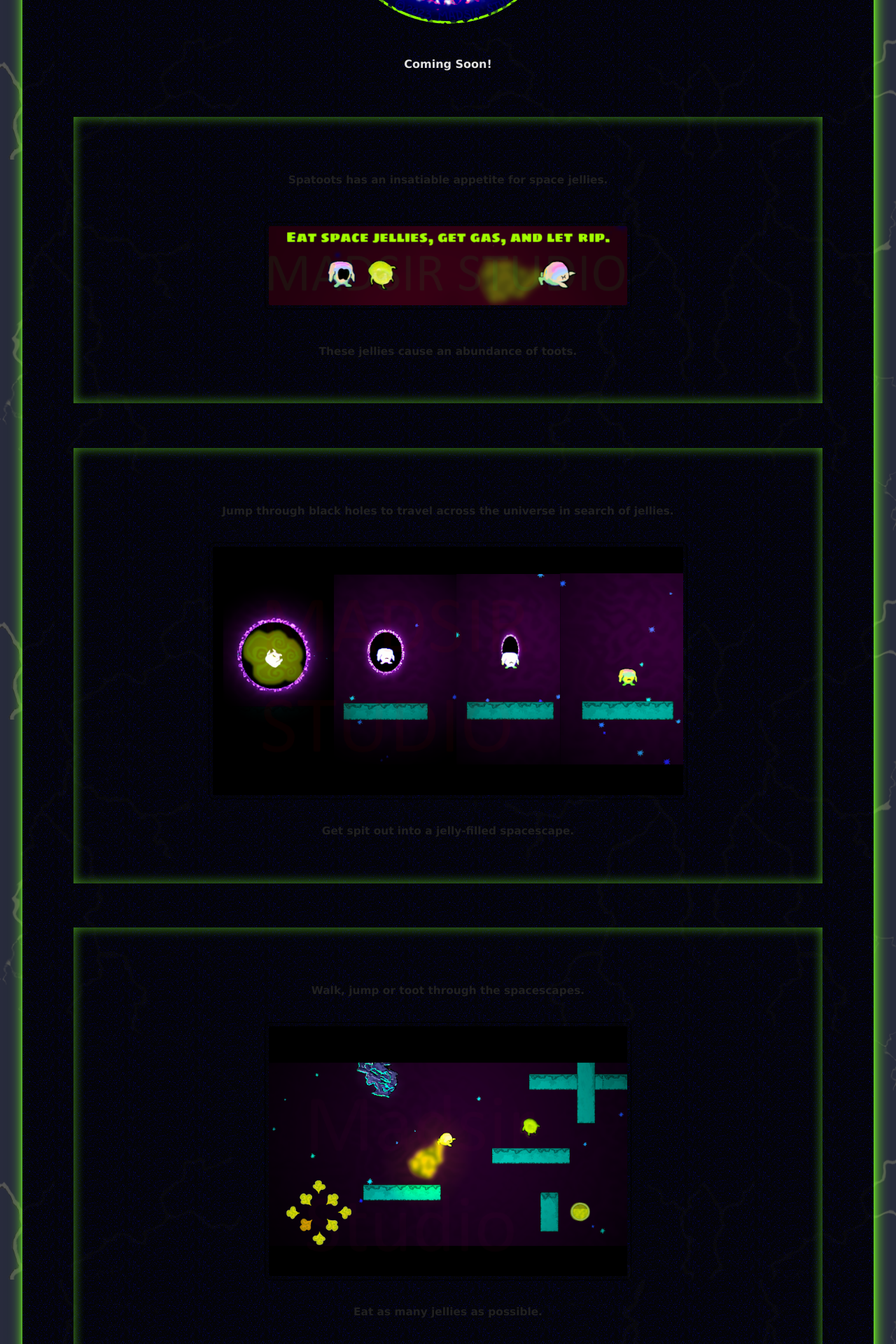
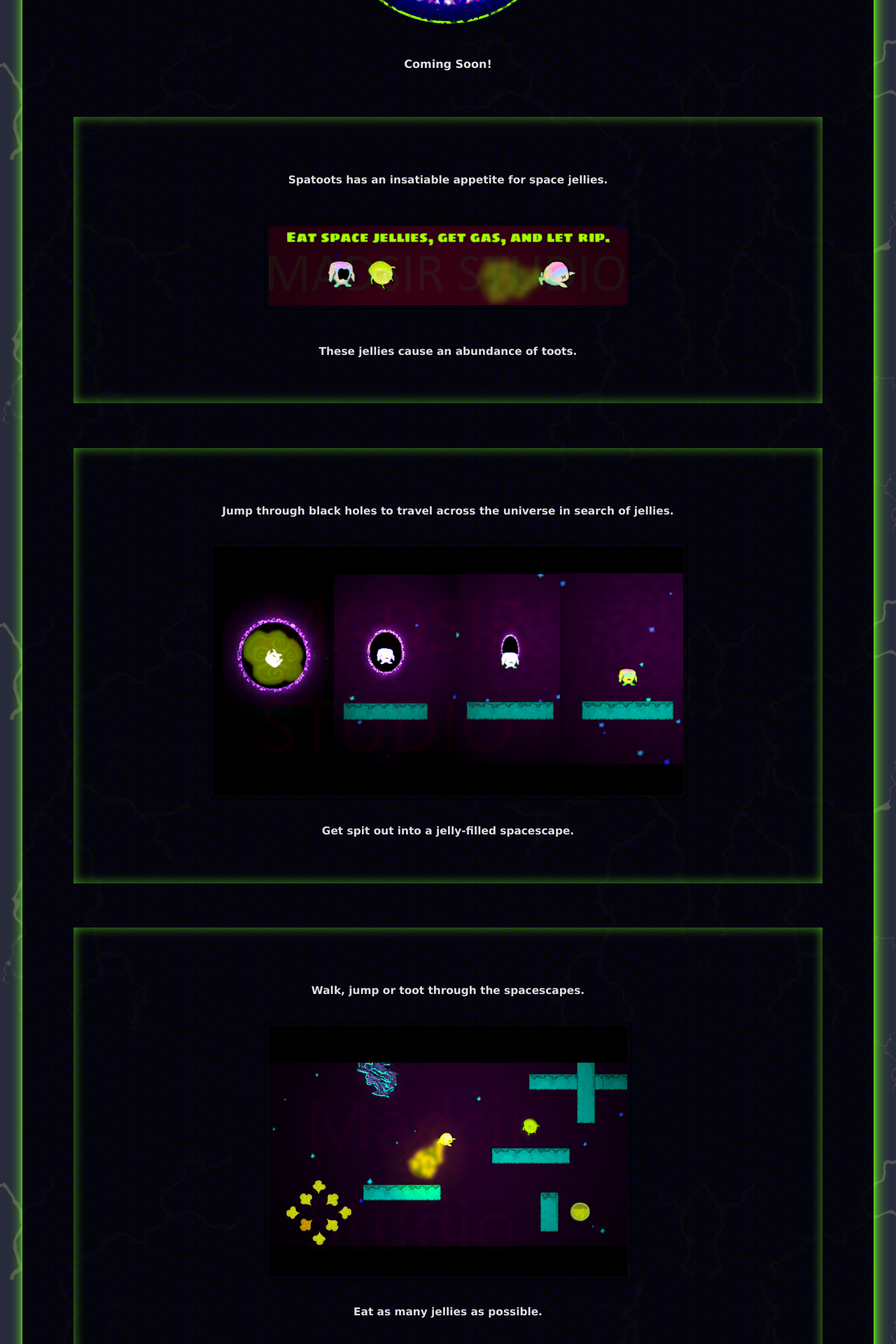
Before and after one commit to Madsir/madsirstudio.github.io, a Jekyll site: the page built from spacetoots/index.html, in a window 1280 px wide. Shown: the part 572-2492 px from the top of the page at 70% size. Built offline with Jekyll 4.4.1, drawn with Linux system fonts in a browser that asks for light colours.

Commit message:
Update index.html

```diff
--- a/spacetoots/index.html
+++ b/spacetoots/index.html
@@ -108,7 +108,7 @@ p {
 h6 {
 	margin-left: 4%;
 	margin-right: 4%;
-  color: #202020;
+  color: #DEDEDE;
   font-size: 1.2em;
   text-align: center;
       font-family: Verdana, Arial, Tahoma, Serif;
```
